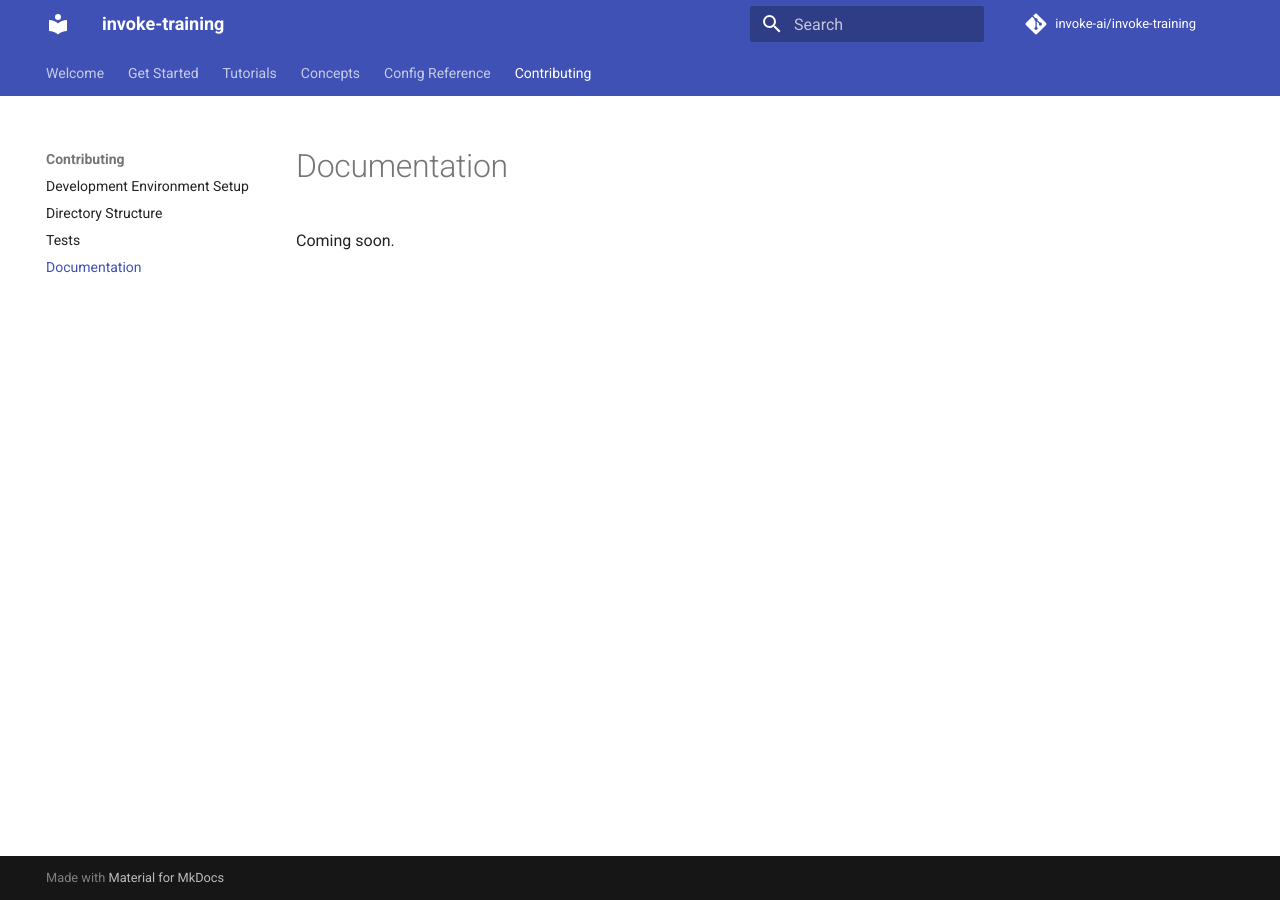
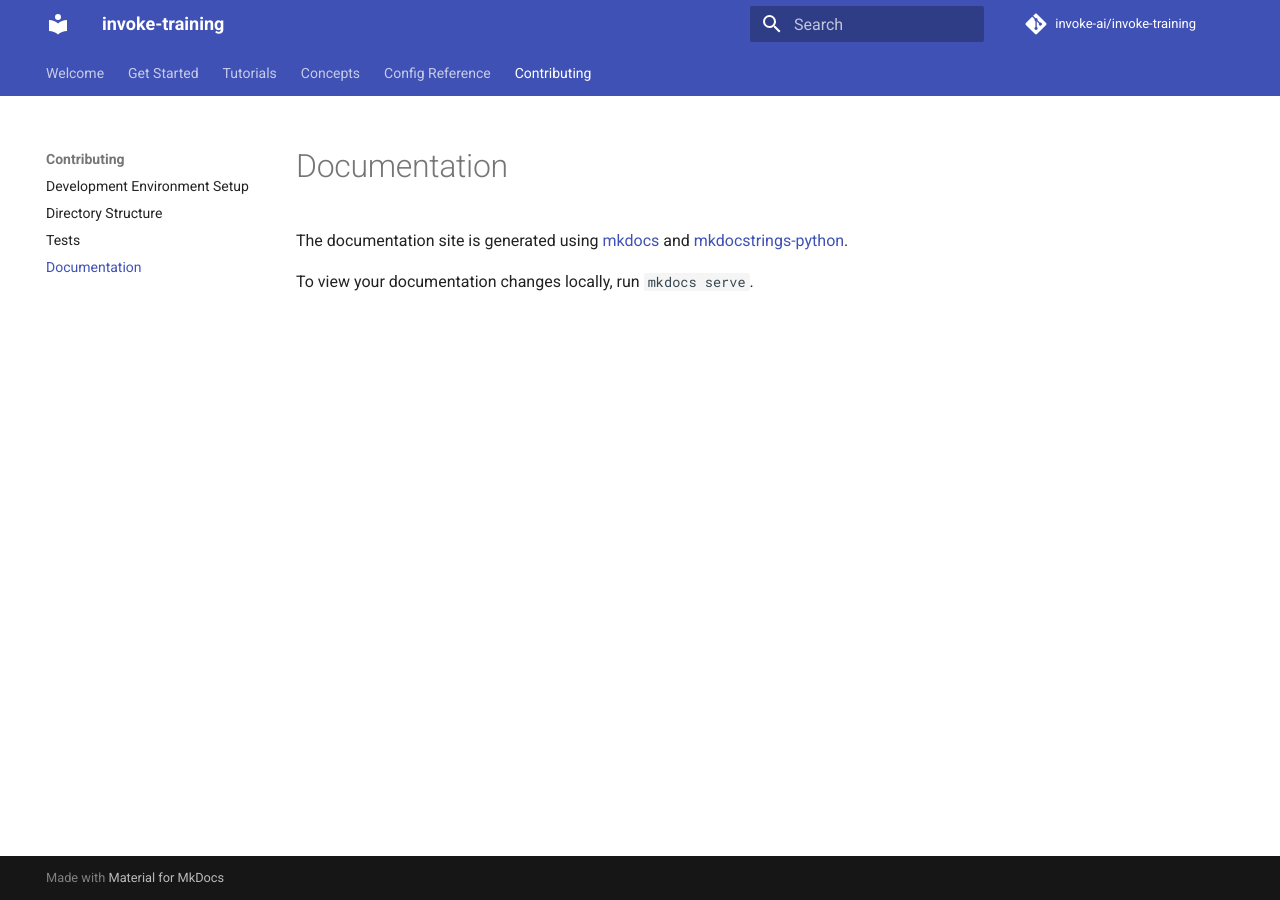
Before and after one commit to invoke-ai/invoke-training, an MkDocs documentation site: the page built from docs/contributing/documentation.md, in a window 1280 px wide. Built offline with MkDocs 1.6.1 and Material for MkDocs 9.7.7, drawn with Linux system fonts in a browser that asks for light colours; comment, search, counter and statistics services are not loaded.

Commit message:
Update contributing/documentation docs.

```diff
--- a/docs/contributing/documentation.md
+++ b/docs/contributing/documentation.md
@@ -1,3 +1,5 @@
 # Documentation
 
-Coming soon.
+The documentation site is generated using [mkdocs](https://www.mkdocs.org/) and [mkdocstrings-python](https://mkdocstrings.github.io/python/).
+
+To view your documentation changes locally, run `mkdocs serve`.
```
